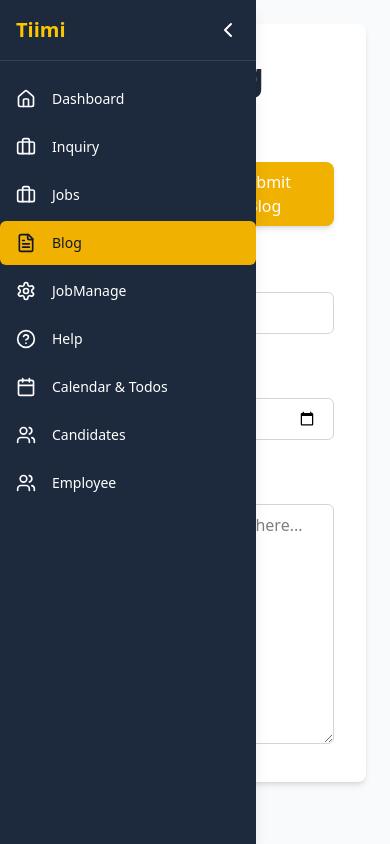
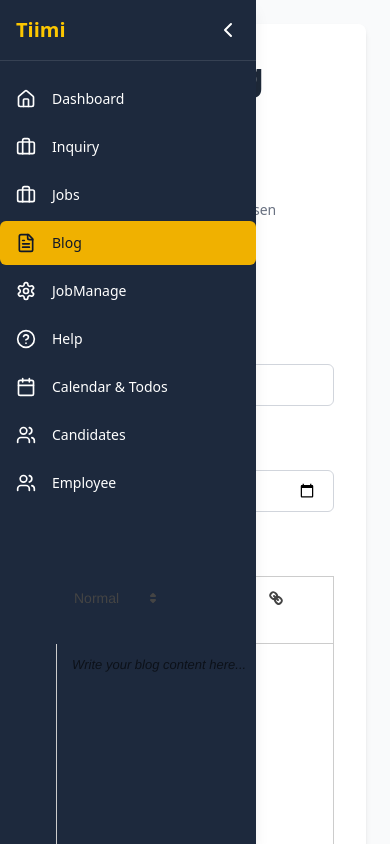
Before and after one commit to aveez444/JazarWebPage, a React (Vite) app in the folder project/: page /blogstruc in a window 390 px wide. Built offline with nearby package versions, Linux system fonts and the light colour scheme.

Commit message:
added reactquill in the blogform

```diff
--- a/project/package.json
+++ b/project/package.json
@@ -24,6 +24,7 @@
     "quill": "^2.0.3",
     "react": "^18.3.1",
     "react-dom": "^18.3.1",
+    "react-quill": "^2.0.0",
     "react-router-dom": "^7.1.5",
     "react-slick": "^0.30.3",
     "slick-carousel": "^1.8.1",
--- a/project/src/App.jsx
+++ b/project/src/App.jsx
@@ -7,7 +7,7 @@
 import JobList from "./components/JobList";
 import BlogList from "./components/BlogList";
 import AdminJobManagement from "./components/jobmanage";
-import BlogForm from "./components/BlogForm";
+import BlogForm from "./components/blogForm";
 import Footer from "./components/footer";
 import ContactPage from "./main/contactPage";
 import FaqPage from "./main/FAQs";
--- a/project/src/components/blogForm.jsx
+++ b/project/src/components/blogForm.jsx
@@ -1,14 +1,16 @@
 import React, { useState } from "react";
-import Sidebar from "./sidebar"; // Import Sidebar component
+import Sidebar from "./sidebar";
 import axios from "axios";
+import "react-quill/dist/quill.snow.css";
+import ReactQuill from "react-quill";
 
 const BlogForm = () => {
   const [title, setTitle] = useState("");
-  const [content, setContent] = useState(""); // State for content (Blog Description)
+  const [content, setContent] = useState("");
   const [image, setImage] = useState(null);
-  const [date, setDate] = useState(""); // State for date input
+  const [date, setDate] = useState("");
   const [loading, setLoading] = useState(false);
-  const [message, setMessage] = useState(""); // State for message feedback
+  const [message, setMessage] = useState("");
 
   const handleImageUpload = (e) => {
     setImage(e.target.files[0]);
@@ -31,7 +33,7 @@
         formData,
         {
           headers: {
-            "Content-Type": "multipart/form-data", // Ensure the request includes the file
+            "Content-Type": "multipart/form-data",
           },
         }
       );
@@ -58,8 +60,8 @@
       <Sidebar />
 
       {/* Main Content */}
-      <div className="flex-1 p-6">
-        <div className="bg-white rounded-lg shadow-md p-8 w-full max-w-4xl mx-auto">
+      <div className="flex-1 p-6 overflow-y-auto">
+        <div className="bg-white rounded-lg shadow-md p-8 w-full max-w-4xl mx-auto mb-12">
           <h2 className="text-4xl font-semibold text-gray-800 mb-6">Create Blog Post</h2>
 
           {/* Message Alert */}
@@ -76,8 +78,8 @@
           {/* Blog Form */}
           <form onSubmit={handleSubmit} className="space-y-8">
             {/* Image Upload */}
-            <div className="flex justify-between items-center">
-              <div className="w-1/2">
+            <div className="flex flex-col sm:flex-row justify-between items-start sm:items-center gap-4">
+              <div className="w-full sm:w-1/2">
                 <label className="block text-gray-700 font-medium mb-2">Upload Image</label>
                 <input
                   type="file"
@@ -89,7 +91,7 @@
 
               <button
                 type="submit"
-                className="bg-yellow-500 text-white px-6 py-2 rounded-lg shadow-md hover:bg-yellow-200 transition duration-300"
+                className="bg-yellow-500 text-white px-6 py-2 rounded-lg shadow-md hover:bg-yellow-600 transition duration-300 mt-4 sm:mt-0"
                 disabled={loading}
               >
                 {loading ? "Submitting..." : "Submit Blog"}
@@ -122,14 +124,25 @@
             </div>
 
             {/* Blog Content (Description) */}
-            <div>
+            <div className="w-full">
               <label className="block text-gray-700 font-medium mb-2">Blog Description</label>
-              <textarea
-                value={content}
-                onChange={(e) => setContent(e.target.value)}
-                placeholder="Write your blog content here..."
-                className="w-full h-60 border border-gray-300 rounded-md px-4 py-2 focus:ring-2 focus:ring-blue-400 focus:outline-none"
-              />
+              <div className="quill-container" style={{ minHeight: "300px" }}>
+                <ReactQuill
+                  value={content}
+                  onChange={setContent}
+                  placeholder="Write your blog content here..."
+                  theme="snow"
+                  style={{ height: "250px" }}
+                  modules={{
+                    toolbar: [
+                      [{ header: [1, 2, 3, false] }],
+                      ['bold', 'italic', 'underline', 'link'],
+                      [{ list: 'ordered' }, { list: 'bullet' }],
+                      ['clean']
+                    ]
+                  }}
+                />
+              </div>
             </div>
           </form>
         </div>
```
Also changed, not shown: 1 other file (tests, documents, lock files or other folders).
